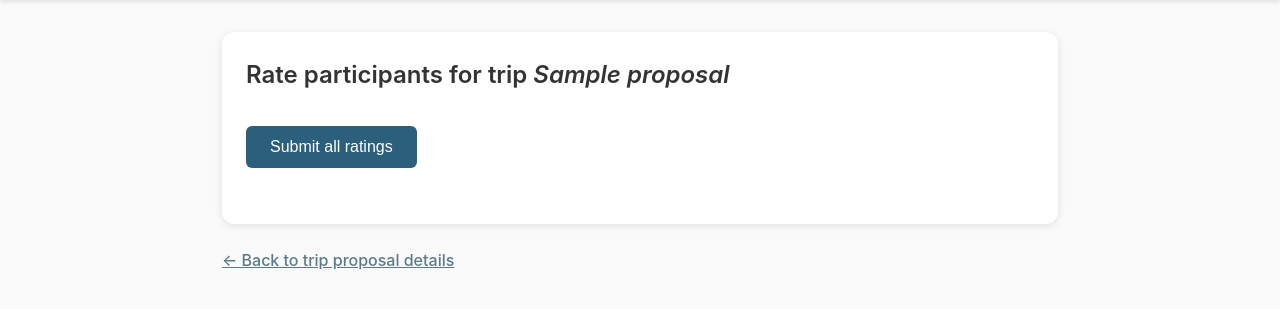
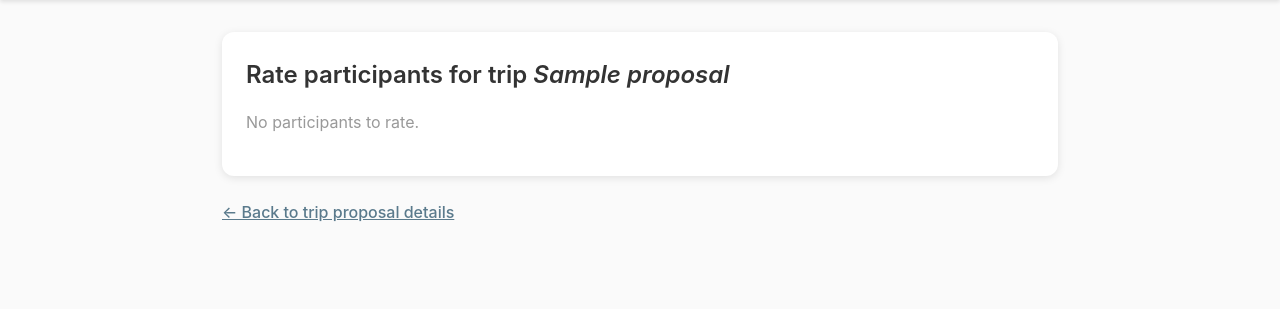
Before and after one commit to oliverdacre/travel-together, a Flask app: page /trip/1/rate in a window 1280 px wide. Shown: the part 58-367 px from the top of the page. Run offline with Flask 3, Linux system fonts and the light colour scheme; a user stored in the database is signed in; tables that the repository leaves empty hold one stand-in row (values such as "Sample post").

Commit message:
fix: rating: display no participants to rate

```diff
--- a/travel/templates/trip/rating.html
+++ b/travel/templates/trip/rating.html
@@ -6,6 +6,9 @@
 <div class="card">
   <h2>Rate participants for trip <em>{{ proposal.title }}</em></h2>
 
+{% if not users %}
+    <p class="text-muted">No participants to rate.</p>
+{% else %}
     <form method="POST" action="{{ url_for('trip.submit_ratings', trip_id=proposal.id) }}">
 
         {% for user in users %}
@@ -25,6 +28,8 @@
 
         <button type="submit" class="btn btn-primary">Submit all ratings</button>
     </form>
+{% endif %}
+
 </div>
 
 <p class="mt-md">
```
Lines whose indentation alone changed are shown as unchanged.
